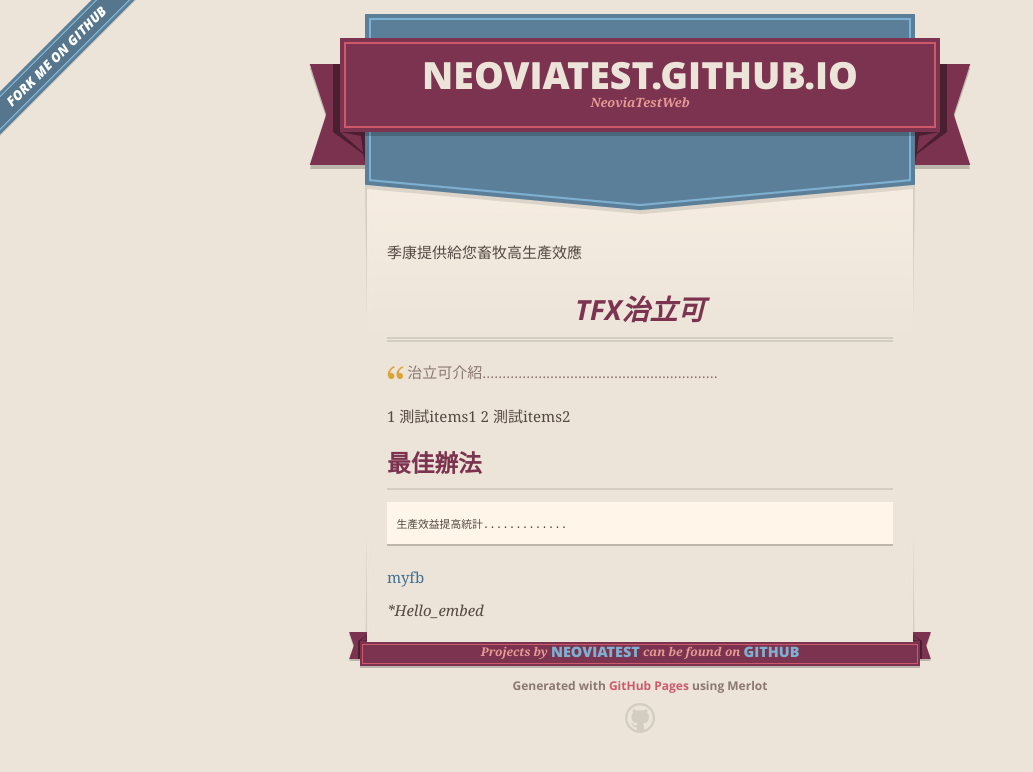
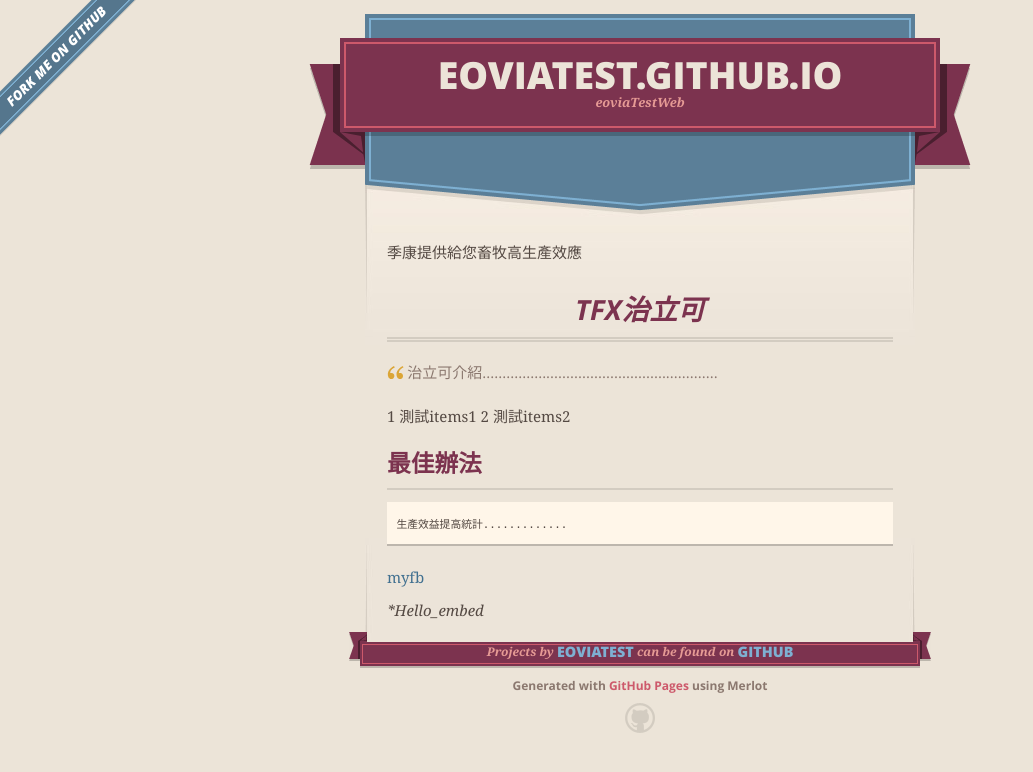
Before and after one commit to NeoviaTest/NeoviaTest.github.io, a plain HTML site: page index.html in a window 1280 px wide. Shown: the whole page, without its empty margins (0-1033 px from the left). Drawn offline with nearby package versions, Linux system fonts and the light colour scheme.

Commit message:
Replace master branch with page content via GitHub

```diff
--- a/index.html
+++ b/index.html
@@ -17,18 +17,18 @@
         $('#main_content').headsmart()
       })
     </script>
-    <title>Neoviatest.GitHub.io by NeoviaTest</title>
+    <title>eoviatest.GitHub.io by eoviaTest</title>
   </head>
 
   <body>
-    <a id="forkme_banner" href="https://github.com/NeoviaTest">View on GitHub</a>
+    <a id="forkme_banner" href="https://github.com/eoviaTest">View on GitHub</a>
     <div class="shell">
 
       <header>
         <span class="ribbon-outer">
           <span class="ribbon-inner">
-            <h1>Neoviatest.GitHub.io</h1>
-            <h2>NeoviaTestWeb</h2>
+            <h1>eoviatest.GitHub.io</h1>
+            <h2>eoviaTestWeb</h2>
           </span>
           <span class="left-tail"></span>
           <span class="right-tail"></span>
@@ -71,7 +71,7 @@
       <footer>
         <span class="ribbon-outer">
           <span class="ribbon-inner">
-            <p>Projects by <a href="https://github.com/NeoviaTest">NeoviaTest</a> can be found on <a href="https://github.com/NeoviaTest">GitHub</a></p>
+            <p>Projects by <a href="https://github.com/eoviaTest">eoviaTest</a> can be found on <a href="https://github.com/eoviaTest">GitHub</a></p>
           </span>
           <span class="left-tail"></span>
           <span class="right-tail"></span>
--- a/params.json
+++ b/params.json
@@ -1 +1 @@
-{"name":"Neoviatest.GitHub.io","tagline":"NeoviaTestWeb","body":"季康提供給您畜牧高生產效應  \r\n\r\n##TFX治立可\r\n\r\n>治立可介紹...........................................................\r\n\r\n1 測試items1\r\n2    測試items2\r\n\r\n\r\n###最佳辦法\r\n    生產效益提高統計.............\r\n\r\n\r\n\r\n\r\n[myfb](https://zh-tw.facebook.com/public/%E8%B3%A3%E9%A6%99%E8%85%B8)\r\n\r\n<em>*Hello_embed<em>\r\n","google":"","note":"Don't delete this file! It's used internally to help with page regeneration."}
+{"name":"eoviatest.GitHub.io","tagline":"eoviaTestWeb","body":"季康提供給您畜牧高生產效應  \r\n\r\n##TFX治立可\r\n\r\n>治立可介紹...........................................................\r\n\r\n1 測試items1\r\n2    測試items2\r\n\r\n\r\n###最佳辦法\r\n    生產效益提高統計.............\r\n\r\n\r\n\r\n\r\n[myfb](https://zh-tw.facebook.com/public/%E8%B3%A3%E9%A6%99%E8%85%B8)\r\n\r\n<em>*Hello_embed<em>\r\n","google":"","note":"Don't delete this file! It's used internally to help with page regeneration."}
```
